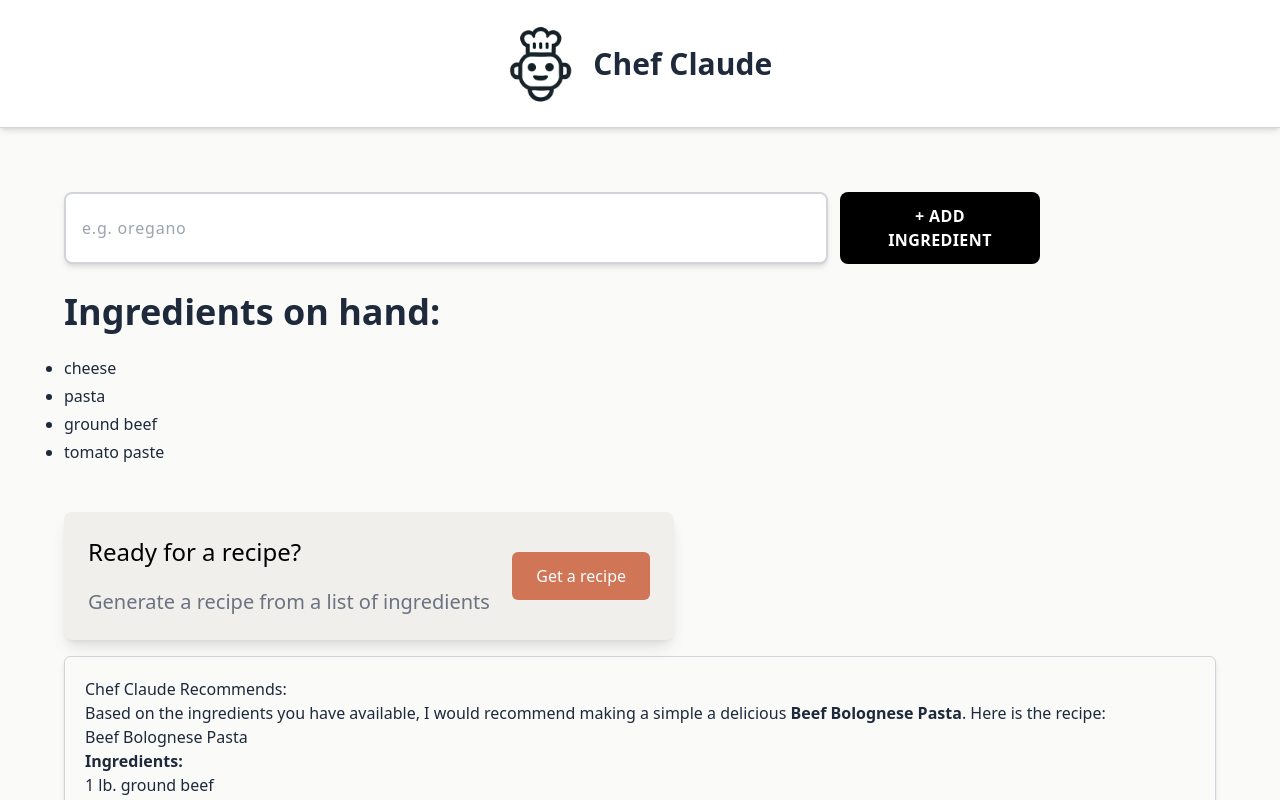
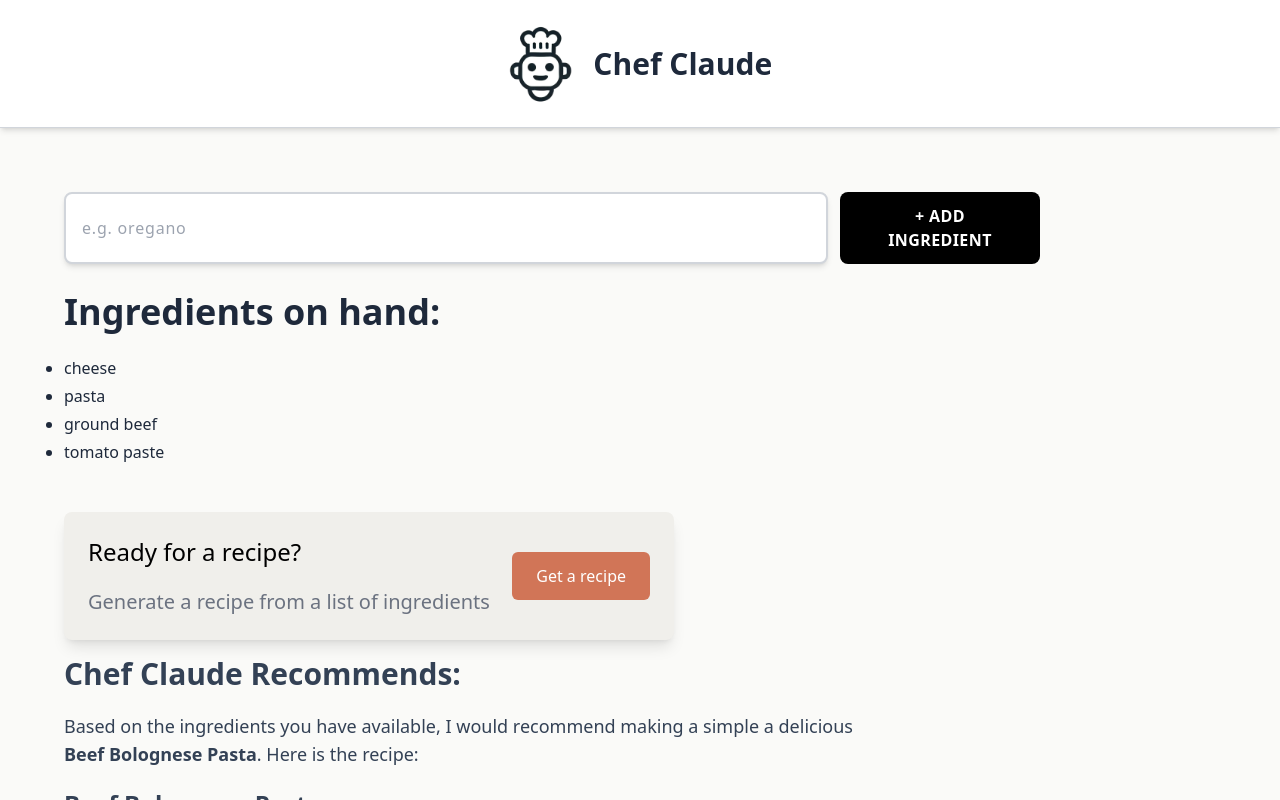
Before and after one commit to Tech-Rocket/chef-claude, a React (Vite) app: page / in a window 1280 px wide. Both pictures are taken after a click on the button "Get a recipe". Shown: the top 800 px of the page. Built offline with nearby package versions, Linux system fonts and the light colour scheme.

Commit message:
Enchance the styling of the recipeShow section within the Main component

```diff
--- a/src/components/Main.jsx
+++ b/src/components/Main.jsx
@@ -82,17 +82,20 @@ const Form = () => {
       {/* recipeCode.md content  */}
 
       {recipeShown === true && (
-        <section className="mt-4 border border-gray-300 rounded-md shadow-md p-5">
-          <h2>Chef Claude Recommends:</h2>
-          <article className="suggested-recipe-container" aria-live="polite">
-            <p>
+        <section className="mt-4 text-slate-700 font-medium text-lg">
+          <h2 className="text-3xl font-bold">Chef Claude Recommends:</h2>
+          <article
+            className="mt-5 w-[70%] flex flex-col gap-5"
+            aria-live="polite"
+          >
+            <p className="">
               Based on the ingredients you have available, I would recommend
-              making a simple a delicious <strong>Beef Bolognese Pasta</strong>.
-              Here is the recipe:
+              making a simple a delicious <strong> Beef Bolognese Pasta</strong>
+              . Here is the recipe:
             </p>
-            <h3>Beef Bolognese Pasta</h3>
-            <strong>Ingredients:</strong>
-            <ul>
+            <h3 className="text-2xl font-bold">Beef Bolognese Pasta</h3>
+            <strong className="text-xl">Ingredients:</strong>
+            <ul className="list-disc ml-9">
               <li>1 lb. ground beef</li>
               <li>1 onion, diced</li>
               <li>3 cloves garlic, minced</li>
@@ -106,8 +109,8 @@ const Form = () => {
                 8 oz pasta of your choice (e.g., spaghetti, penne, or linguine)
               </li>
             </ul>
-            <strong>Instructions:</strong>
-            <ol>
+            <strong className="text-xl">Instructions:</strong>
+            <ol className="list-decimal ml-9">
               <li>
                 Bring a large pot of salted water to a boil for the pasta.
               </li>
```
